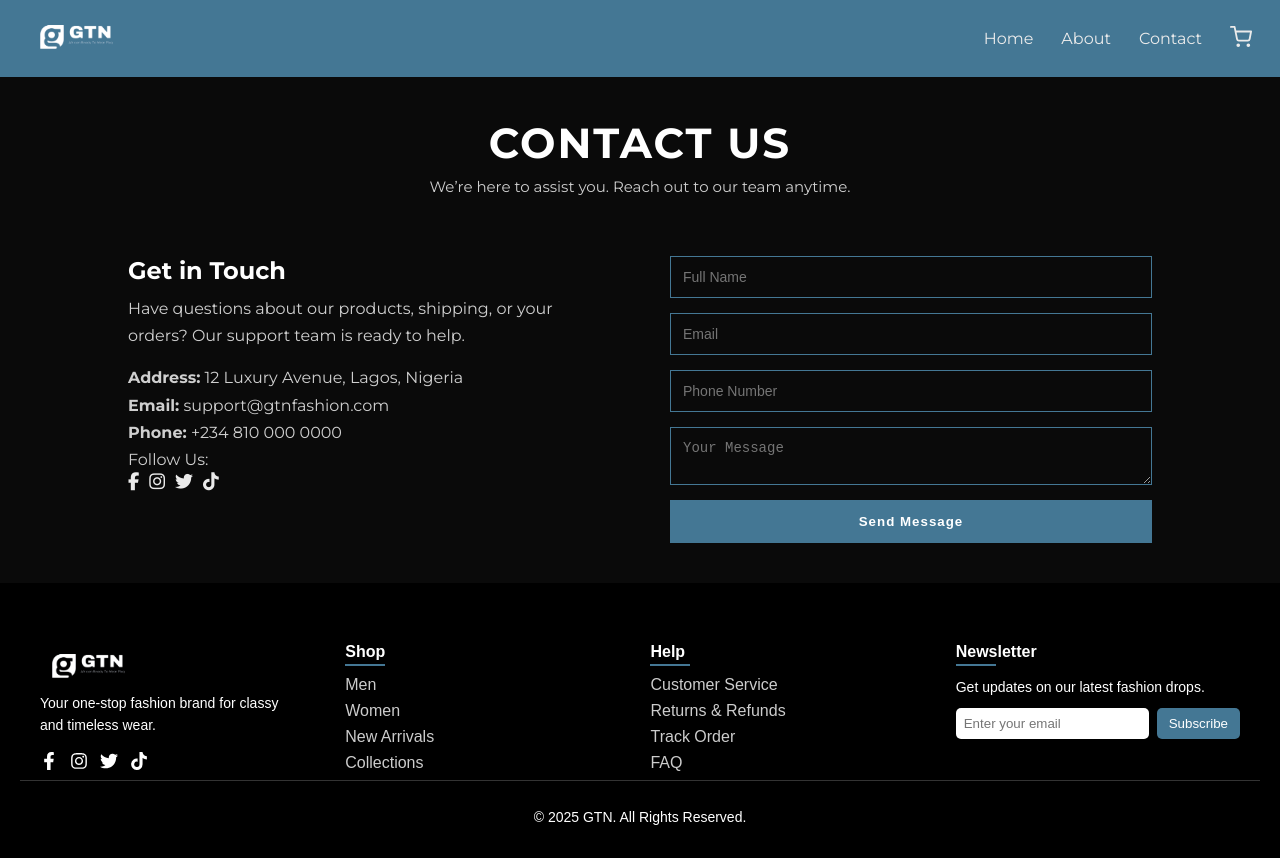
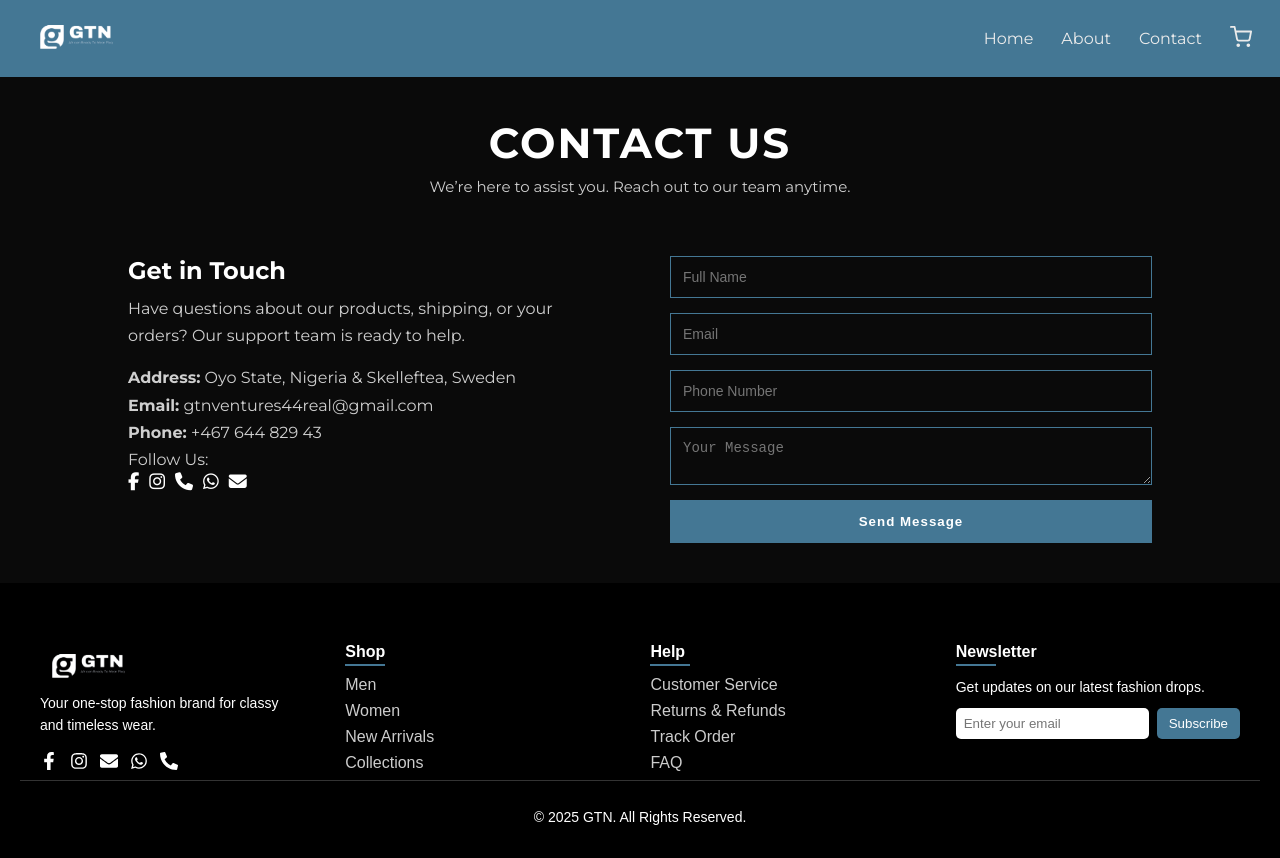
Before and after one commit to Emmanueligbeng/gtn-fashion, a React (Vite) app: page /contact in a window 1280 px wide. Built offline with nearby package versions, Linux system fonts and the light colour scheme.

Commit message:
updated the social media handles

```diff
--- a/src/components/Contact.jsx
+++ b/src/components/Contact.jsx
@@ -22,8 +22,8 @@ const Contact = () => {
           </div>
 
           <div className="contact-socials">
-            <a href="#"><FaFacebookF /></a>
-            <a href="#"><FaInstagram /></a>
+            <a href="https://www.facebook.com/share/1Bntu9fpY2/"><FaFacebookF /></a>
+            <a href="https://www.instagram.com/simply_gtn_ventures?"><FaInstagram /></a>
             <a href="#"><FaTwitter /></a>
             <a href="#"><FaTiktok /></a>
           </div>
--- a/src/components/Footer.jsx
+++ b/src/components/Footer.jsx
@@ -1,6 +1,6 @@
 import "./Footer.css";
 import logo from "../assets/images/logo.png";
-import { FaFacebookF, FaInstagram, FaTwitter, FaTiktok } from "react-icons/fa";
+import { FaFacebookF, FaInstagram, FaTwitter, FaTiktok, FaEnvelope, FaWhatsapp, FaPhoneAlt } from "react-icons/fa";
 
 const Footer = () => {
   return (
@@ -11,10 +11,11 @@ const Footer = () => {
         <a href="/"><img src={logo} alt="GTN Logo" className="nav-logo logo" /></a>
           <p>Your one-stop fashion brand for classy and timeless wear.</p>
           <div className="social-icons">
-            <a href="#"><FaFacebookF /></a>
-            <a href="#"><FaInstagram /></a>
-            <a href="#"><FaTwitter /></a>
-            <a href="#"><FaTiktok /></a>
+            <a href="https://www.facebook.com/share/1Bntu9fpY2/"><FaFacebookF /></a>
+            <a href="https://www.instagram.com/simply_gtn_ventures?utm_source=qr&igsh=MmRxbzJtZHF2MDE0"><FaInstagram /></a>
+            <a href="mailto:gtnventures44real@gmail.com"><FaEnvelope /></a>
+            <a href="https://wa.me/2349012345678" target="_blank" rel="noopener noreferrer"><FaWhatsapp /></a>
+            <a href="tel:+2349012345678"><FaPhoneAlt /></a>
           </div>
         </div>
 
--- a/src/pages/Contact.css
+++ b/src/pages/Contact.css
@@ -3,7 +3,11 @@
     color: #ebebeb;
     padding: 40px 10%;
   }
+  .icons a{
+    text-decoration: none;
+    color: white;
 
+  }
   .contact-header {
     text-align: center;
     margin-bottom: 60px;
--- a/src/pages/Contact.jsx
+++ b/src/pages/Contact.jsx
@@ -20,24 +20,26 @@ function Contact() {
 
           <ul>
             <li>
-              <strong>Address:</strong> 12 Luxury Avenue, Lagos, Nigeria
+              <strong>Address:</strong> Oyo State, Nigeria & Skelleftea, Sweden
             </li>
             <li>
-              <strong>Email:</strong> support@gtnfashion.com
+              <strong>Email:</strong> gtnventures44real@gmail.com
             </li>
             <li>
-              <strong>Phone:</strong> +234 810 000 0000
+              <strong>Phone:</strong> +467 644 829 43
             </li>
           </ul>
 
           <div className="socials">
             <p>Follow Us:</p>
             <div className="icons">
-              <i className="fab fa-facebook-f"></i>
-              <i className="fab fa-instagram"></i>
-              <i className="fab fa-twitter"></i>
-              <i className="fab fa-tiktok"></i>
+              <a href="https://www.facebook.com/share/1Bntu9fpY2/"><i className="fab fa-facebook-f"></i></a>
+              <a href="https://www.instagram.com/simply_gtn_ventures?"><i className="fab fa-instagram"></i></a>
+              <a href="tel:+46764482943"><i className="fas fa-phone"></i></a>
+              <a href="https://wa.me/2349012345678" target="_blank" rel="noopener noreferrer"><i className="fab fa-whatsapp"></i></a>
+              <a href="mailto:gtnventures44real@gmail.com"><i className="fas fa-envelope"></i></a>
             </div>
+
           </div>
         </div>
 
```
